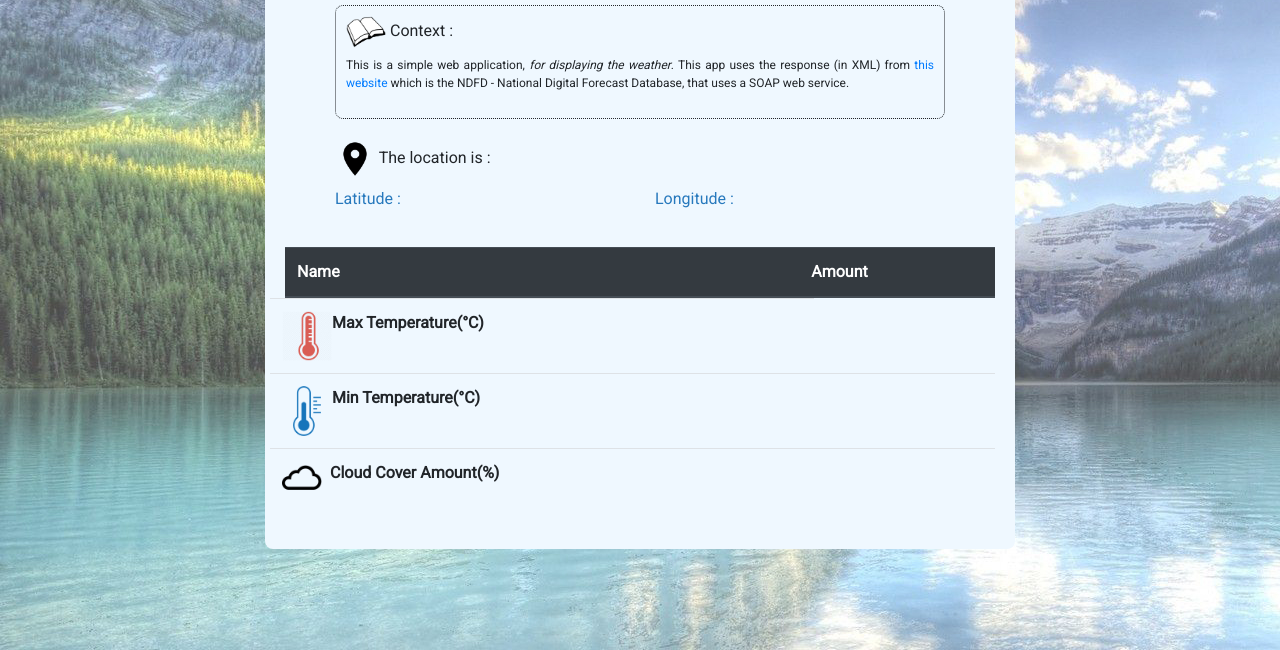
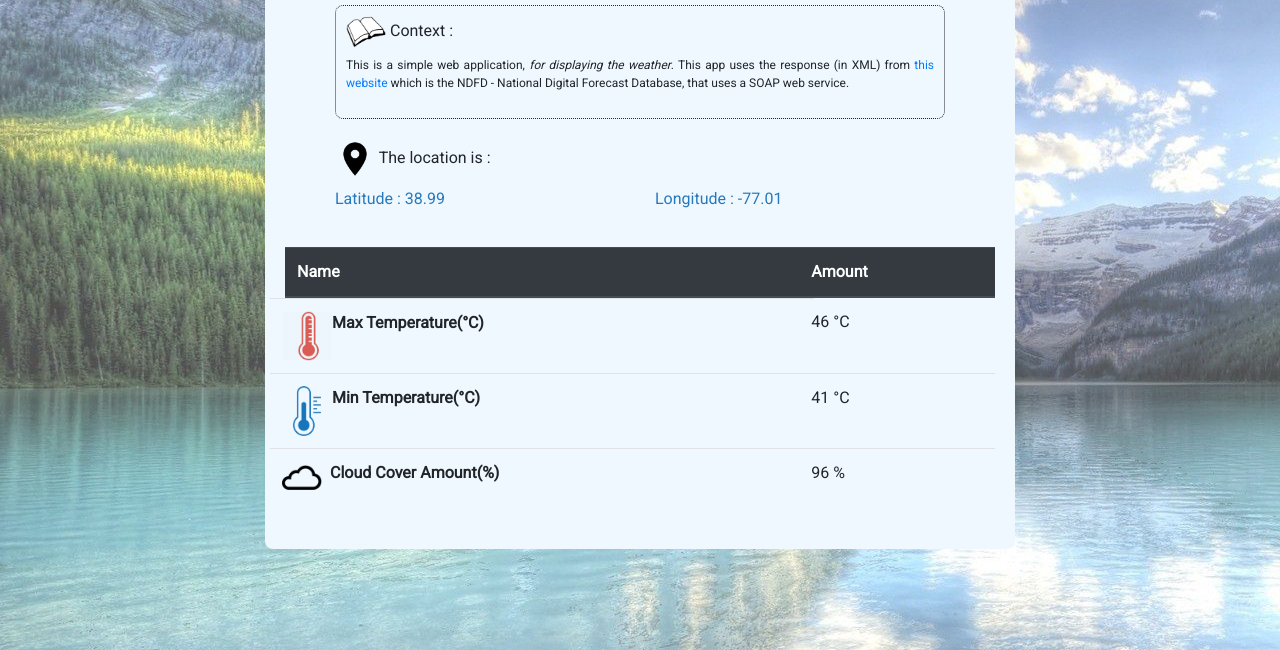
Before and after one commit to ImaneElMouradi/weatherxml, a plain HTML site: page index.html in a window 1280 px wide. Shown: the part 150-800 px from the top of the page. Drawn offline with nearby package versions, Linux system fonts and the light colour scheme.

Commit message:
add: xml data

```diff
--- a/index.html
+++ b/index.html
@@ -30,6 +30,7 @@
           This is a simple web application, <i>for displaying the weather</i>.
           This app uses the response (in XML) from
           <a
+            target="_blank"
             href="https://graphical.weather.gov/xml/sample_products/browser_interface/ndfdXML.htm"
             >this website</a
           >
@@ -43,7 +44,7 @@
           <img src="img/location.png" width="40" alt="" /> The location is :
         </h6>
         <div class="location row">
-          <p id="latitude " class="col-6">Latitude :</p>
+          <p id="latitude" class="col-6">Latitude :</p>
           <p id="longitude" class="col-6">Longitude :</p>
         </div>
       </div>
@@ -85,6 +86,51 @@
       <footer></footer>
     </div>
 
+    <script type="text/javascript">
+      function loadXMLDoc() {
+        var xmlhttp = new XMLHttpRequest();
+        xmlhttp.onreadystatechange = function() {
+          if (this.readyState == 4 && this.status == 200) {
+            myFunction(this);
+          }
+        };
+        xmlhttp.open("GET", "xml/data.xml", true);
+        xmlhttp.send();
+      }
+
+      function myFunction(xml) {
+        var i;
+        var xmlDoc = xml.responseXML;
+
+        console.log(
+          xmlDoc.getElementsByTagName("cloud-amount")[0].childNodes[3].innerHTML
+        );
+
+        document.getElementById("latitude").innerHTML +=
+          "  " + xmlDoc.getElementsByTagName("point")[0].attributes[0].value;
+        document.getElementById("longitude").innerHTML +=
+          "  " + xmlDoc.getElementsByTagName("point")[0].attributes[1].value;
+
+        document.getElementById("maxtemp").innerHTML +=
+          "  " +
+          xmlDoc.getElementsByTagName("temperature")[0].childNodes[3]
+            .innerHTML +
+          " °C";
+        document.getElementById("mintemp").innerHTML +=
+          "  " +
+          xmlDoc.getElementsByTagName("temperature")[1].childNodes[3]
+            .innerHTML +
+          " °C";
+        document.getElementById("cloud").innerHTML +=
+          "  " +
+          xmlDoc.getElementsByTagName("cloud-amount")[0].childNodes[3]
+            .innerHTML +
+          " %";
+      }
+
+      loadXMLDoc();
+    </script>
+
     <script
       src="https://code.jquery.com/jquery-3.4.1.slim.min.js"
       integrity="sha384-J6qa4849blE2+poT4WnyKhv5vZF5SrPo0iEjwBvKU7imGFAV0wwj1yYfoRSJoZ+n"
```
